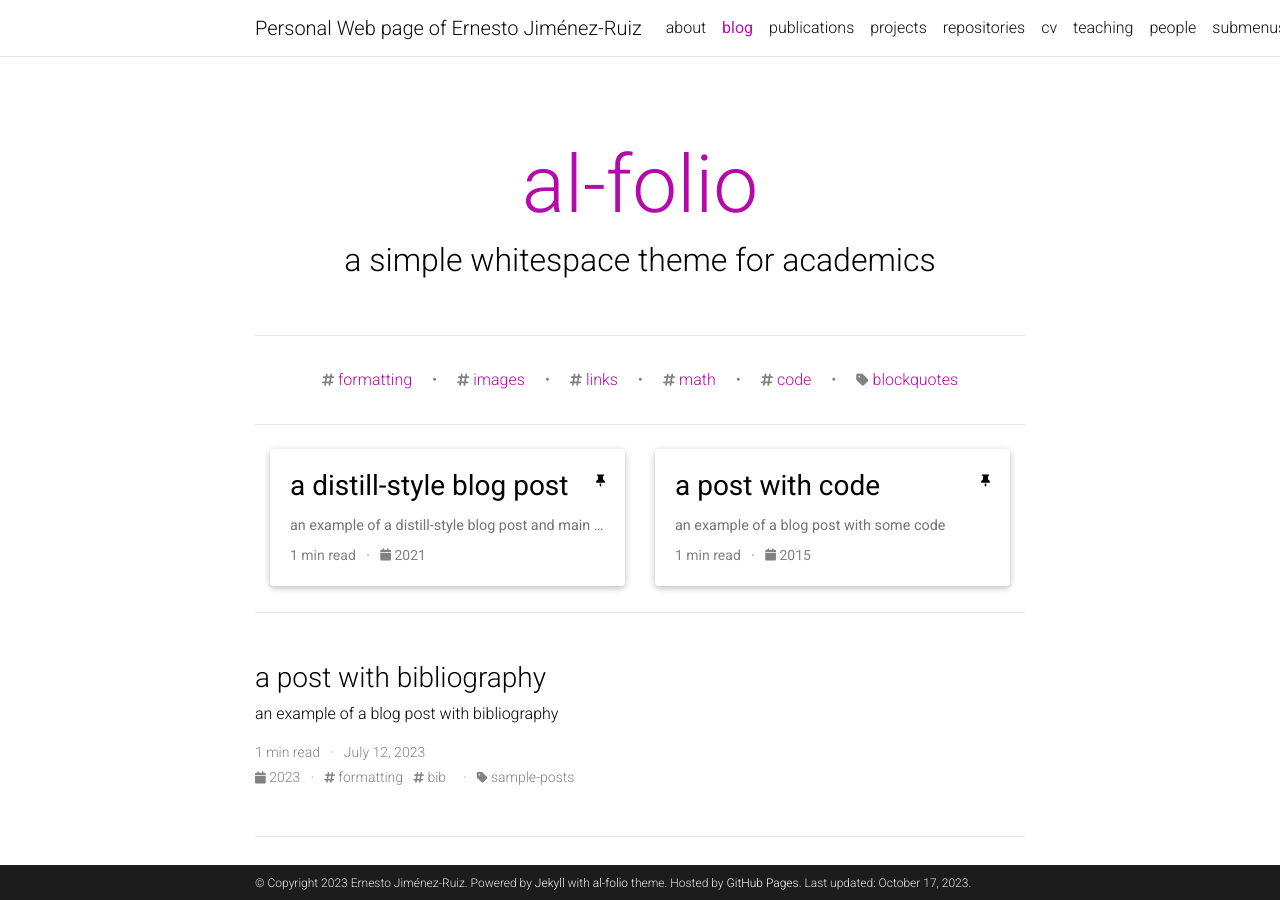
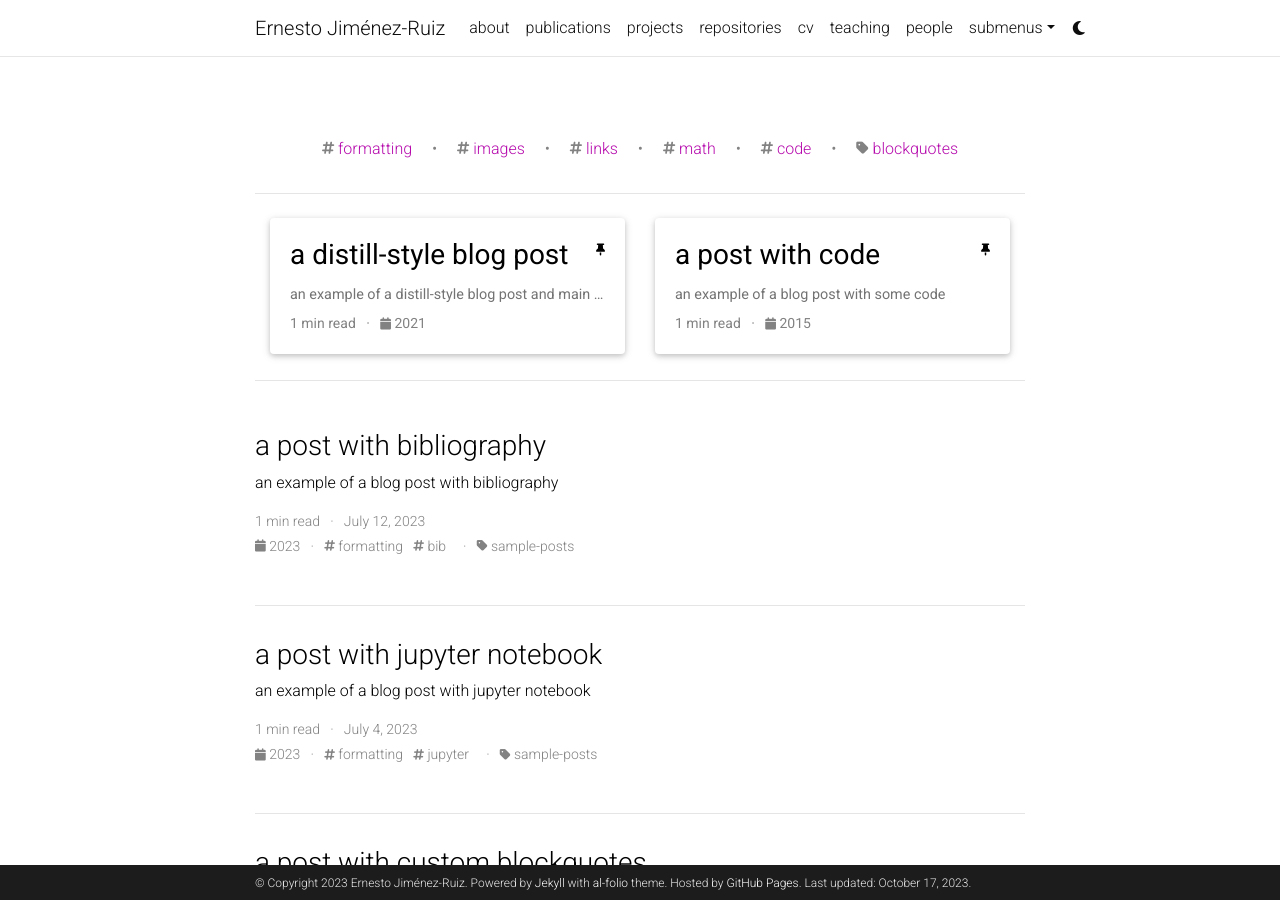
Before and after one commit to ernestojimenezruiz/ernestojimenezruiz.github.io, a Jekyll site: the page built from blog/index.html, in a window 1280 px wide and 900 px high. Built offline with Jekyll 4.4.1, drawn with Linux system fonts in a browser that asks for light colours; the list of posts is cut into pages by our own code; comment, search, counter and statistics services are not loaded; a style sheet for code colours, icons or effects is not loaded.

Commit message:
Minor changes

```diff
--- a/_config.yml
+++ b/_config.yml
@@ -2,7 +2,7 @@
 # Site settings
 # -----------------------------------------------------------------------------
 
-title: Personal Web page of Ernesto Jiménez-Ruiz # the website title (if blank, full name will be used instead)
+title: Ernesto Jiménez-Ruiz # the website title (if blank, full name will be used instead)
 first_name: Ernesto
 middle_name:
 last_name: Jiménez-Ruiz
@@ -103,8 +103,7 @@
 zotero_username: # your zotero username
 wechat_qr: # filename of your wechat qr-code saved as an image (e.g., wechat-qr.png if saved to assets/img/wechat-qr.png)
 
-contact_note: >
-  You can even add a little note about which of these is the best way to reach you.
+contact_note: #>You can even add a little note about which of these is the best way to reach you.
 
 # -----------------------------------------------------------------------------
 # Analytics and search engine verification
@@ -120,10 +119,10 @@
 # Blog
 # -----------------------------------------------------------------------------
 
-blog_name: al-folio # blog_name will be displayed in your blog page
-blog_nav_title: blog # your blog must have a title for it to be displayed in the nav bar
-blog_description: a simple whitespace theme for academics
-permalink: /blog/:year/:title/
+blog_name: #al-folio # blog_name will be displayed in your blog page
+blog_nav_title: #blog # your blog must have a title for it to be displayed in the nav bar
+blog_description: # a simple whitespace theme for academics
+permalink: #/blog/:year/:title/
 
 # Pagination
 pagination:
@@ -154,9 +153,9 @@
 # External sources.
 # If you have blog posts published on medium.com or other external sources,
 # you can display them in your blog by adding a link to the RSS feed.
-external_sources:
-  - name: medium.com
-    rss_url: https://medium.com/@al-folio/feed
+#external_sources:
+#    - name: medium.com
+#    rss_url: https://medium.com/@al-folio/feed
 
 # -----------------------------------------------------------------------------
 # Collections
@@ -272,8 +271,8 @@
 
 scholar:
 
-  last_name: [Einstein]
-  first_name: [Albert, A.]
+  last_name: [Jimenez-Ruiz]
+  first_name: [Ernesto]
 
   style: apa
   locale: en
```
